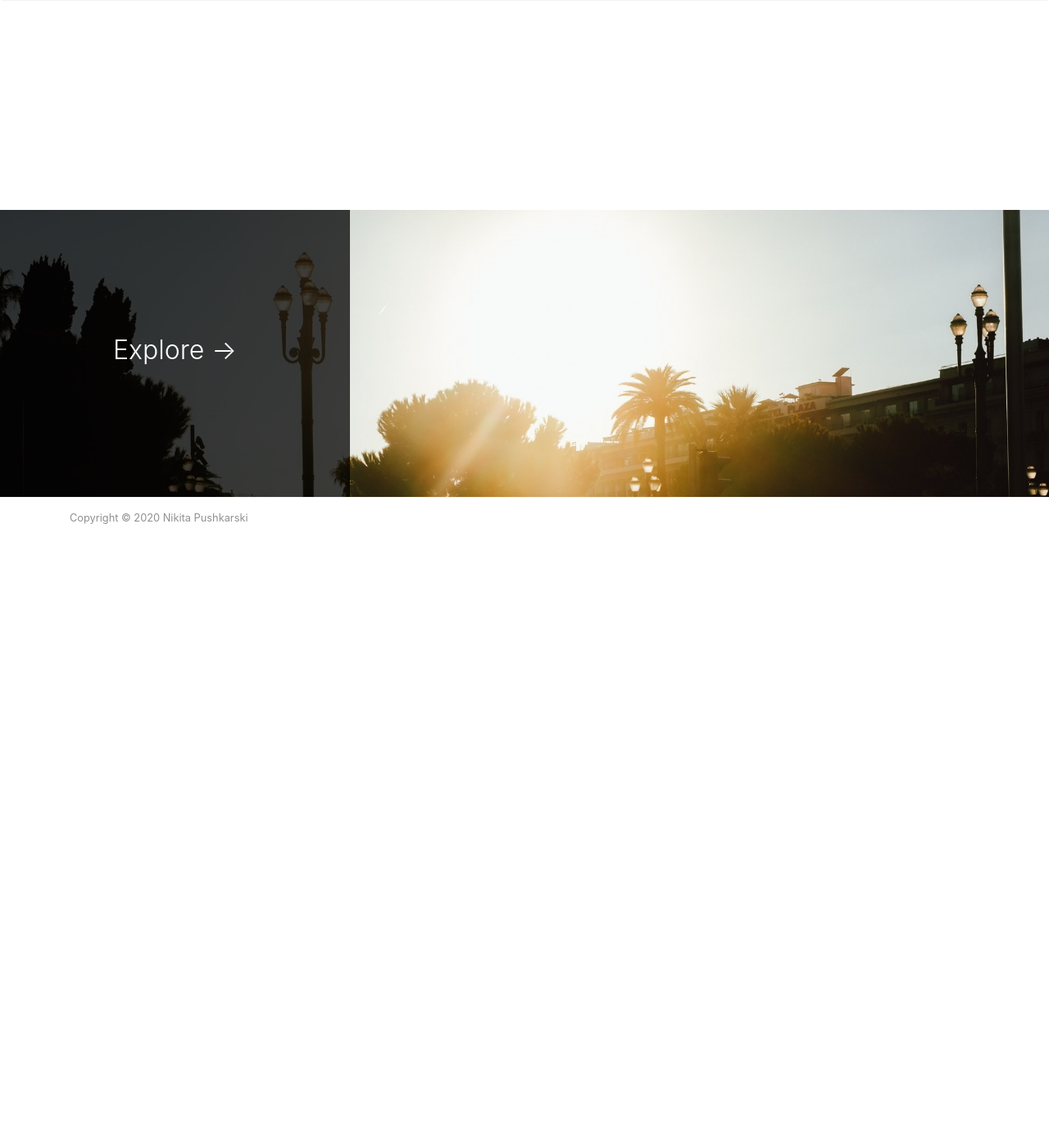
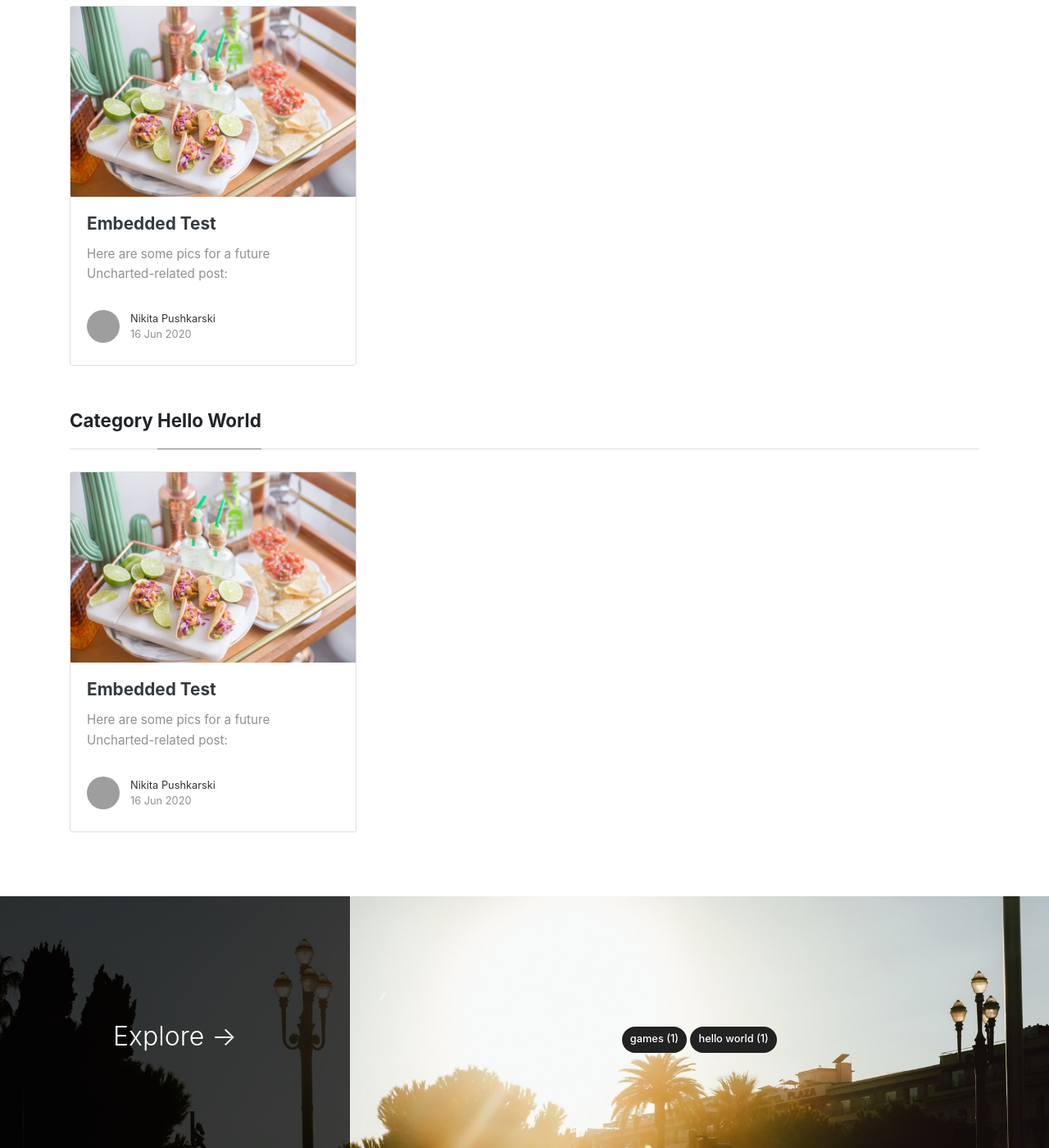
Before and after one commit to nikpushkarski/pushkar.ski, a Jekyll site: the page built from _pages/categories.md, in a window 1280 px wide and 1400 px high, scrolled down 307 px. Shown: the whole window at 82% size. Built offline with Jekyll 4.4.1, drawn with Linux system fonts in a browser that asks for light colours; nearby versions of some CDN libraries; before the commit the page ends 1022 px from its top, so only the background shows below that; grey boxes are pictures that could not be loaded.

Commit message:
adds author to a post, fixes links, writes short bio

```diff
--- a/_config.yml
+++ b/_config.yml
@@ -20,7 +20,7 @@ authors:
     email: neskuchaev@gmail.com
     web: https://www.pushkar.ski
     twitter: https://twitter.com/npushkarski
-    description: "Tech writer and the author of this blog. Open for part-time and/or freelance projects, feel free to contact me"
+    description: "Tech writer, gamer, author of this blog. Open for freelance projects and creative collaboration."
 
 # Plugins
 plugins:
--- a/_layouts/default.html
+++ b/_layouts/default.html
@@ -175,9 +175,6 @@ ga('send', 'pageview');
             <div class="col-md-6 col-sm-6 text-center text-lg-left">
                 Copyright © {{ site.time | date: "%Y" }} {{ site.name }}
             </div>
-            <!-- <div class="col-md-6 col-sm-6 text-center text-lg-right">
-                <a target="_blank" href="https://www.wowthemes.net/mediumish-free-jekyll-template/">Mediumish Jekyll Theme</a> by WowThemes.net
-            </div> -->
         </div>
     </div>
 </footer>
--- a/_posts/2020-06-16-embedded-test.md
+++ b/_posts/2020-06-16-embedded-test.md
@@ -1,8 +1,8 @@
 ---
 layout: post
 title:  "Embedded Test"
-# author: john
-# categories: [ Jekyll, tutorial ]
+author: nikita
+categories: [ Games, Hello world ]
 tags: [tech tag]
 image: assets/images/11.jpg
 description: "This is a test of how Jekyll works with the embedded media."
```
